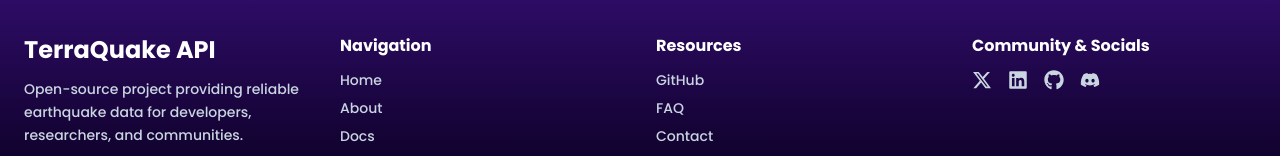
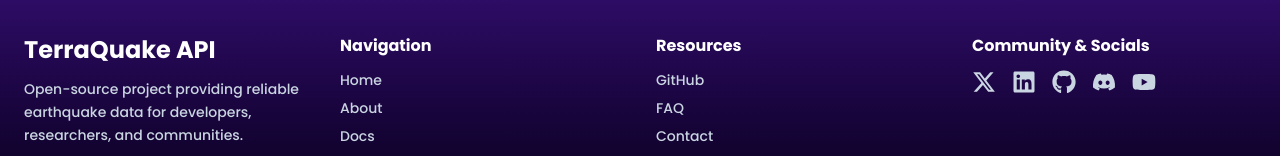
Before and after one commit to yash25hemnani/TerraQuakeApi, a React (Vite) app in the folder frontend/: page / in a window 1280 px wide. Shown: the part 3404-3560 px from the top of the page. Built offline with nearby package versions, Linux system fonts and the light colour scheme; no server answers.

Commit message:
update link youtube social

```diff
--- a/frontend/src/components/footer/footer.jsx
+++ b/frontend/src/components/footer/footer.jsx
@@ -11,23 +11,28 @@ export default function Footer() {
     {
       title: 'X / Twitter',
       url: 'https://x.com/nagcas/',
-      icon: <FaXTwitter className='text-xl' />,
+      icon: <FaXTwitter className='text-2xl' />,
     },
     {
       title: 'LinkedIn',
       url: 'https://www.linkedin.com/in/gianluca-chiaravalloti-5694081a2/',
-      icon: <FaLinkedin className='text-xl' />,
+      icon: <FaLinkedin className='text-2xl' />,
     },
     {
       title: 'GitHub',
       url: 'https://github.com/nagcas/',
-      icon: <FaGithub className='text-xl' />,
+      icon: <FaGithub className='text-2xl' />,
     },
     {
       title: 'Discord',
       url: 'https://discord.gg/RDBp8KJB',
-      icon: <FaDiscord className='text-xl' />,
+      icon: <FaDiscord className='text-2xl' />,
     },
+    {
+      title: "Youtube",
+      url: 'https://www.youtube.com/@TerraQuakeAPI',
+      icon: <FaYoutube className='text-2xl' />
+    }
   ];
 
   return (
```
